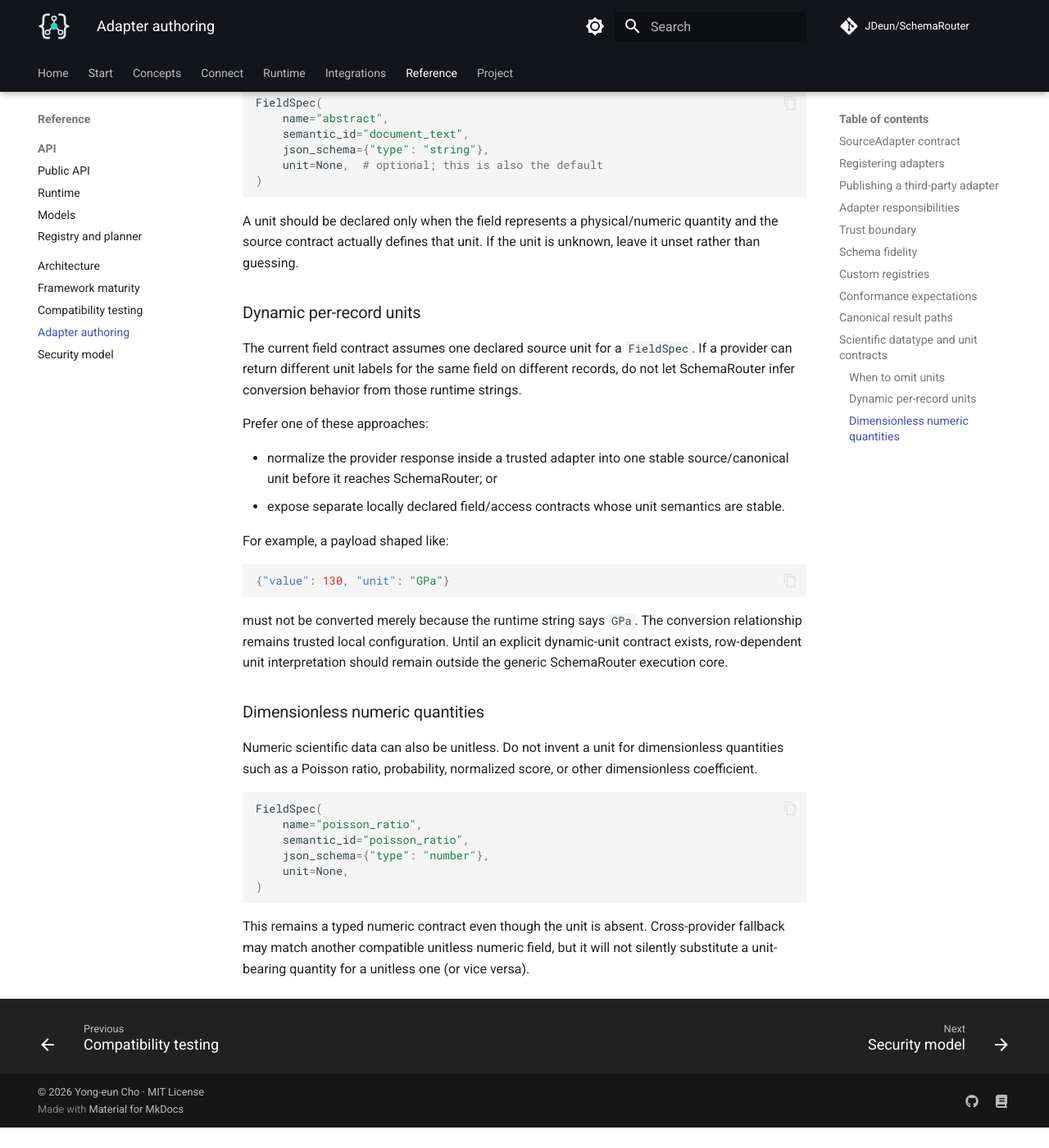
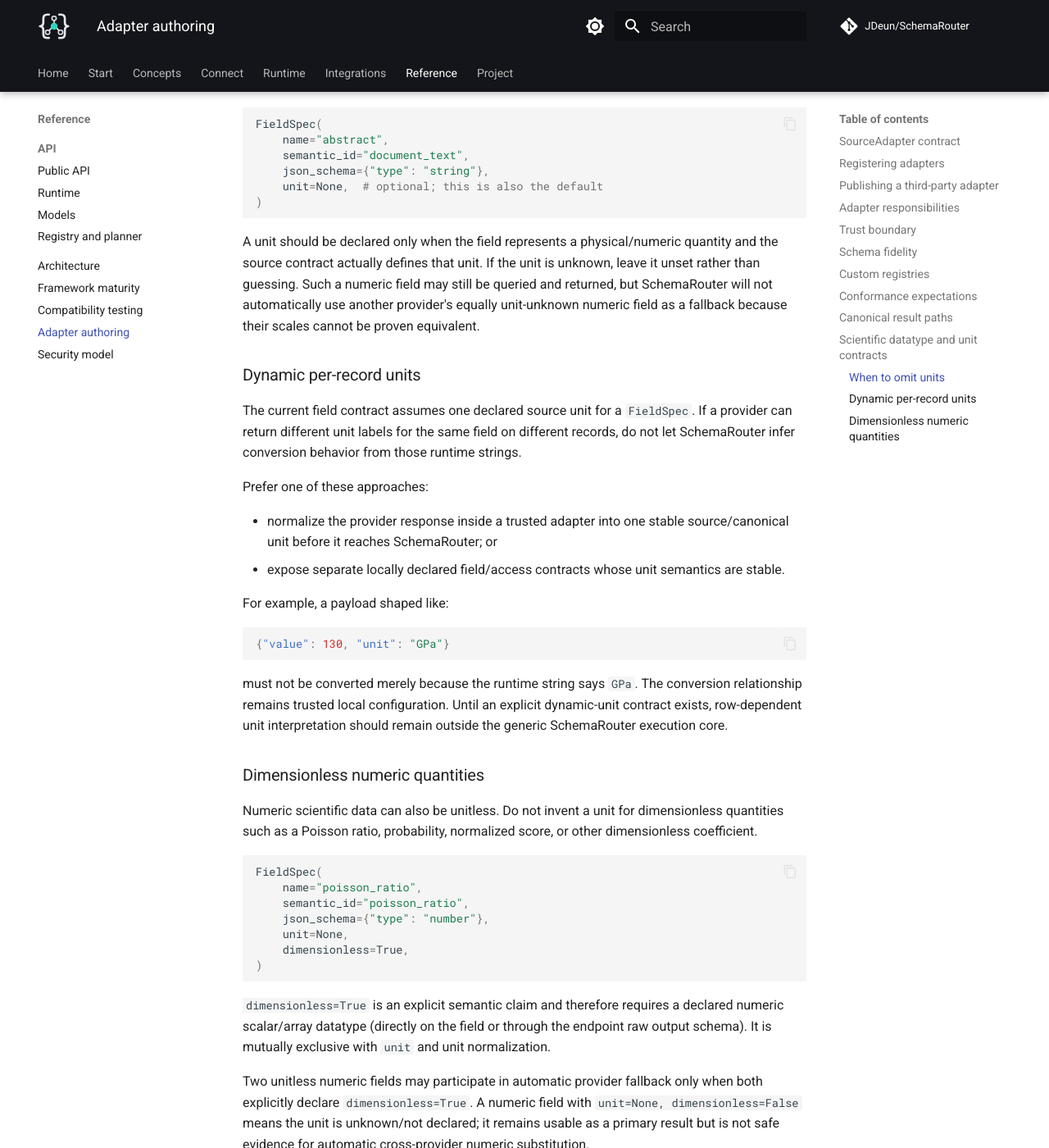
Before and after one commit to JDeun/SchemaRouter, an MkDocs documentation site: the page built from docs/adapter-authoring.md, in a window 1280 px wide and 1400 px high, scrolled down 6441 px. Shown: the whole window at 82% size. Built offline with MkDocs 1.6.1 and Material for MkDocs 9.7.7, drawn with Linux system fonts in a browser that asks for light colours; comment, search, counter and statistics services are not loaded; before the commit the page ends 7816 px from its top, so only the background shows below that; some of the changed text lies outside the part shown.

Commit message:
docs: distinguish dimensionless quantities from unknown units

````diff
--- a/docs/adapter-authoring.md
+++ b/docs/adapter-authoring.md
@@ -251,8 +251,9 @@ Fallback requires semantic compatibility plus compatible result datatype and eit
 - the same exact source unit; or
 - explicit matching physical `dimension` and `canonical_unit` normalization contracts.
 
-Units are optional. Text/document/search fields normally use `unit=None`; no unit metadata is required for strings such as
-abstracts, snippets, titles, or prose.
+Units are optional. Text/document/search fields normally use `unit=None`; no unit metadata is
+required for strings such as abstracts, snippets, titles, or prose. `unit=None` by itself means
+"no source unit is declared" — it does not automatically mean a numeric field is dimensionless.
 
 
 ### When to omit units
@@ -260,7 +261,7 @@ abstracts, snippets, titles, or prose.
 Do **not** attach a unit merely because a field comes from a scientific source. The unit belongs to
 the value contract, not to the provider category.
 
-Typical unitless fields include:
+Typical fields with no unit metadata include:
 
 - paper titles, abstracts, and full text;
 - web-search snippets and URLs;
@@ -281,6 +282,9 @@ FieldSpec(
 
 A unit should be declared only when the field represents a physical/numeric quantity and the source
 contract actually defines that unit. If the unit is unknown, leave it unset rather than guessing.
+Such a numeric field may still be queried and returned, but SchemaRouter will not automatically use
+another provider's equally unit-unknown numeric field as a fallback because their scales cannot be
+proven equivalent.
 
 
 ### Dynamic per-record units
@@ -317,9 +321,15 @@ FieldSpec(
     semantic_id="poisson_ratio",
     json_schema={"type": "number"},
     unit=None,
+    dimensionless=True,
 )
 ```
 
-This remains a typed numeric contract even though the unit is absent. Cross-provider fallback may
-match another compatible unitless numeric field, but it will not silently substitute a unit-bearing
-quantity for a unitless one (or vice versa).
+`dimensionless=True` is an explicit semantic claim and therefore requires a declared numeric
+scalar/array datatype (directly on the field or through the endpoint raw output schema). It is
+mutually exclusive with `unit` and unit normalization.
+
+Two unitless numeric fields may participate in automatic provider fallback only when both explicitly
+declare `dimensionless=True`. A numeric field with `unit=None, dimensionless=False` means the
+unit is unknown/not declared; it remains usable as a primary result but is not safe evidence for
+automatic cross-provider numeric substitution.
````
